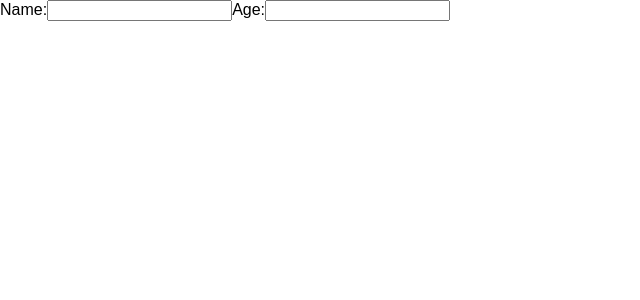
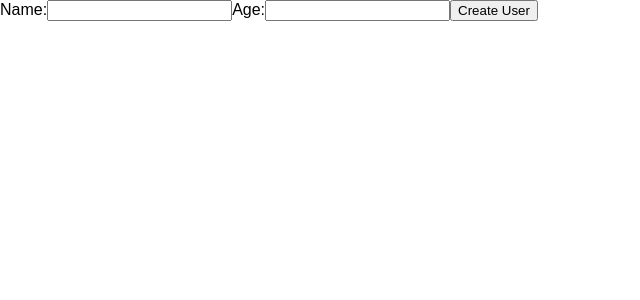
Before and after one commit to vantheman2210/add-user-app, a React (Create React App) app: page / in a window 1280 px wide. Shown: the top 300 px of the page, without its empty margins (0-640 px from the left). Built offline with nearby package versions, Linux system fonts and the light colour scheme.

Commit message:
submit handler

```diff
--- a/src/Components/Users/AddUser.js
+++ b/src/Components/Users/AddUser.js
@@ -7,16 +7,33 @@ const AddUser = () => {
     age: "",
   });
 
+  const onChangeHandler = function (e) {
+    console.log(e.target.name);
+    setUser((prev) => {
+      return {
+        ...prev,
+        [e.target.name]: e.target.value,
+      };
+    });
+  };
+
+  const onSubmitHandler = (e) => {
+    e.preventDefault();
+
+    console.log(user);
+  };
+
   return (
-    <form>
+    <form onSubmit={onSubmitHandler}>
       <label>
         Name:
-        <input></input>
+        <input name="name" onChange={onChangeHandler}></input>
       </label>
       <label>
         Age:
-        <input></input>
+        <input name="age" onChange={onChangeHandler}></input>
       </label>
+      <button type="submit">Create User</button>
     </form>
   );
 };
```
